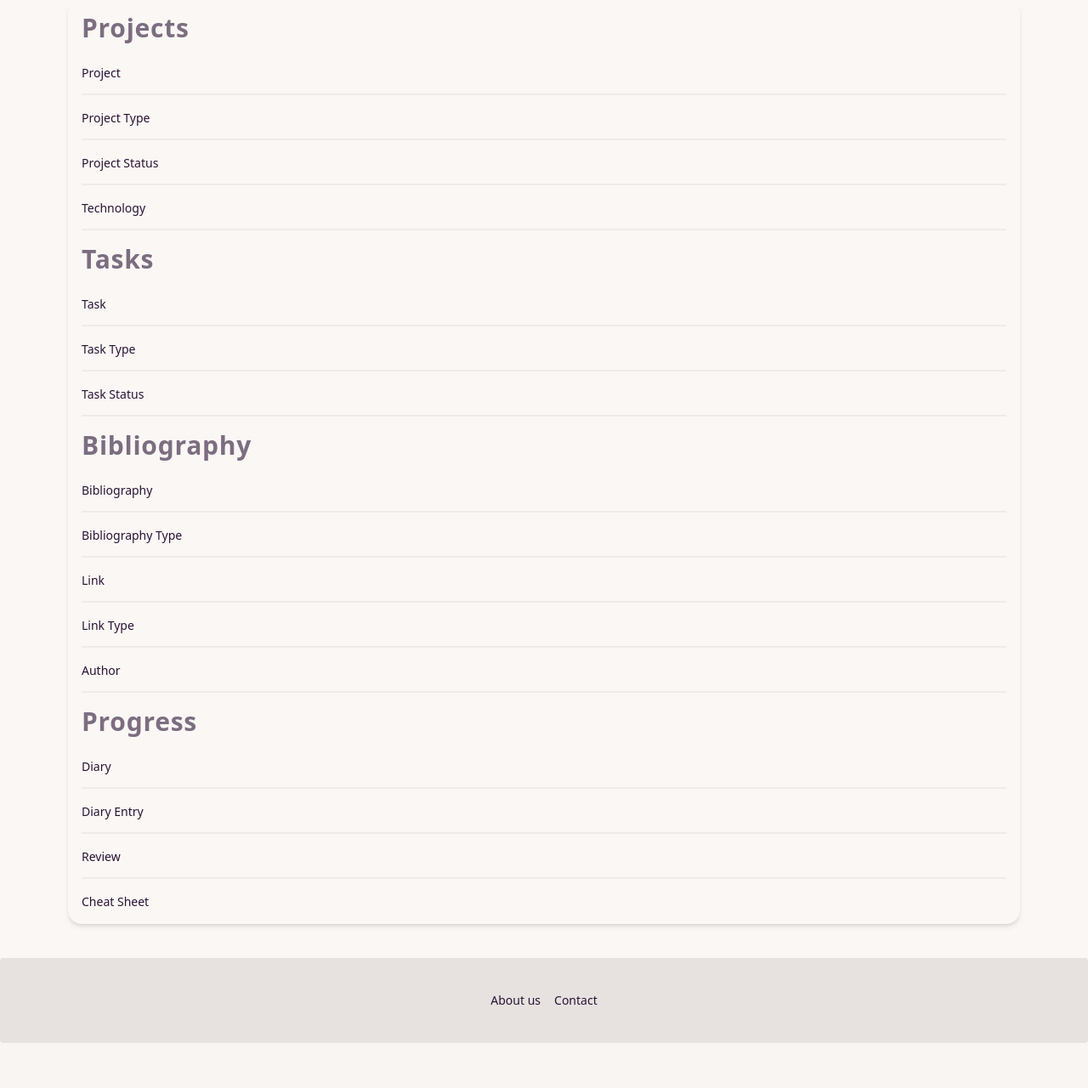
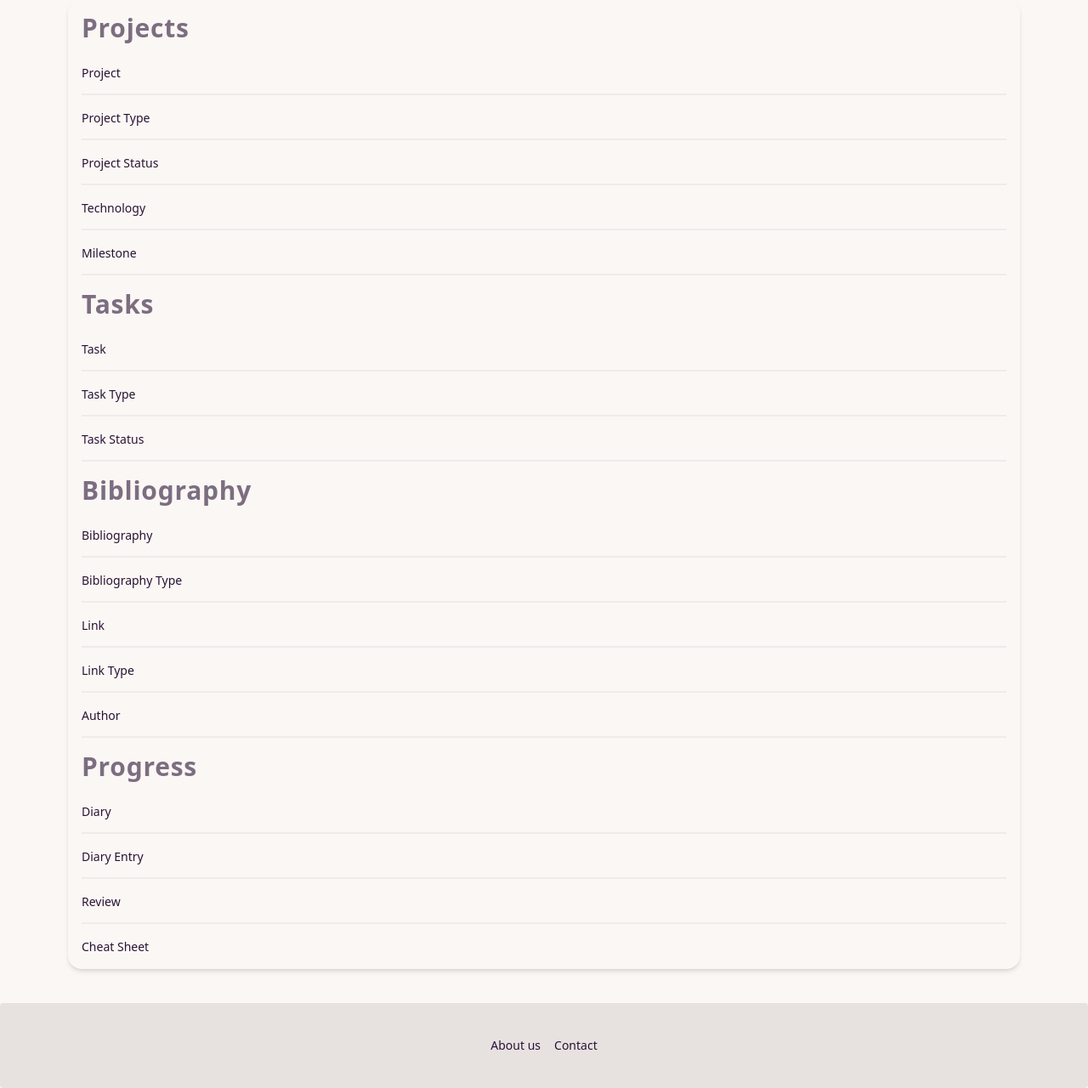
Before and after one commit to UnMolDeQuimica/learou, a Django app: page /features/ in a window 1280 px wide. Shown: the part 305-1585 px from the top of the page at 85% size. Before the commit the page ends 1532 px from the top, so only its background shows below. Run offline with Django 5.2, Linux system fonts and the light colour scheme; style sheets or scripts are compiled from the project's sources.

Commit message:
feat: Added Milestone to features list

```diff
--- a/learou/templates/features.html
+++ b/learou/templates/features.html
@@ -13,6 +13,7 @@
      <li class="list-row"><a href="/api/project_type/">{% trans "Project Type" %}</a></li>
      <li class="list-row"><a href="/api/project_status/">{% trans "Project Status" %}</a></li>
      <li class="list-row"><a href="/api/technology/">{% trans "Technology" %}</a></li>
+     <li class="list-row"><a href="/api/milestone/">{% trans "Milestone" %}</a></li>
    <li class="p-4 pb-2 text-3xl font-bold opacity-60 tracking-wide">Tasks</li>
      <li class="list-row"><a href="/api/task/">{% trans "Task" %}</a></li>
      <li class="list-row"><a href="/api/task_type/">{% trans "Task Type" %}</a></li>
```
